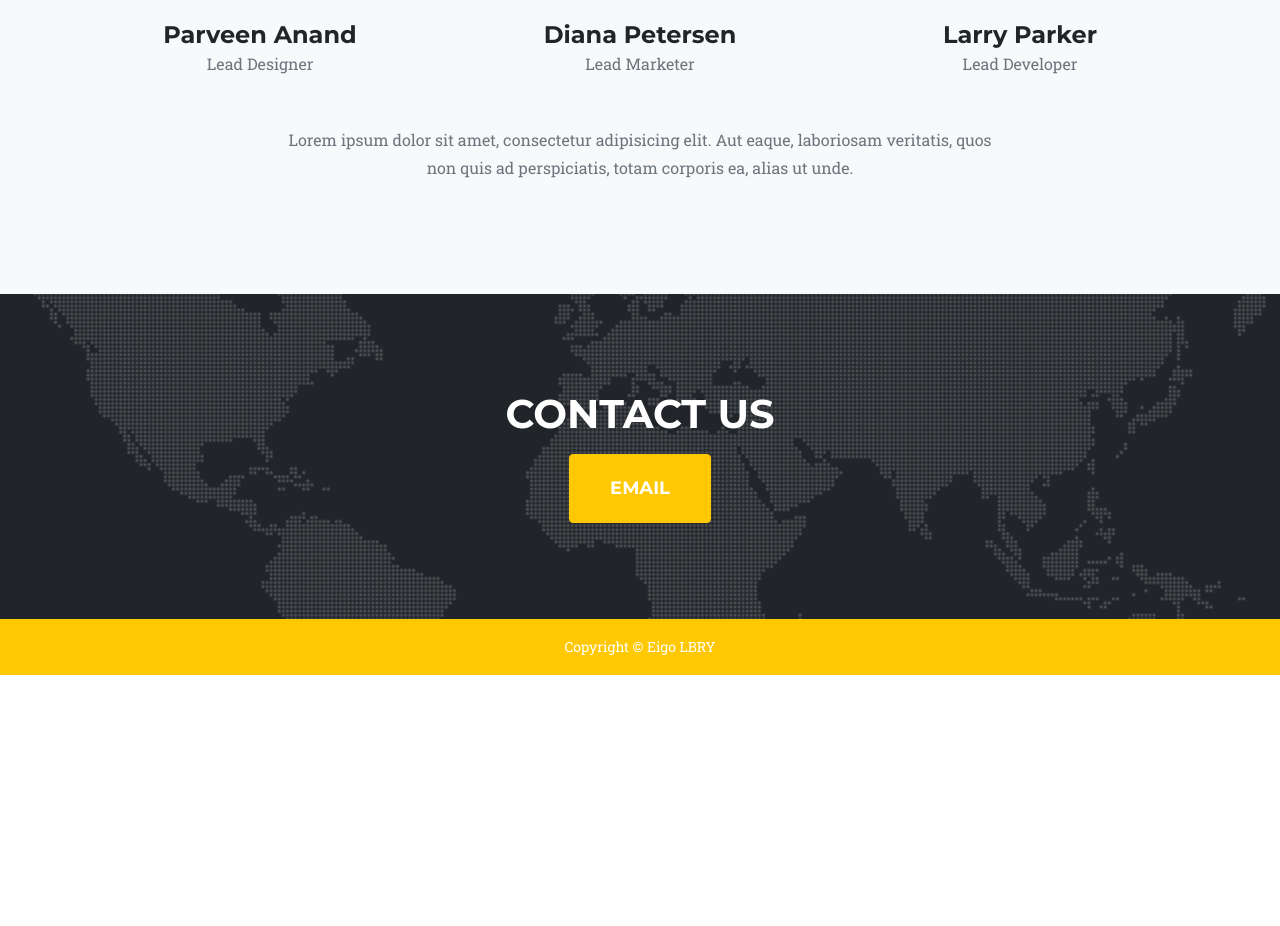
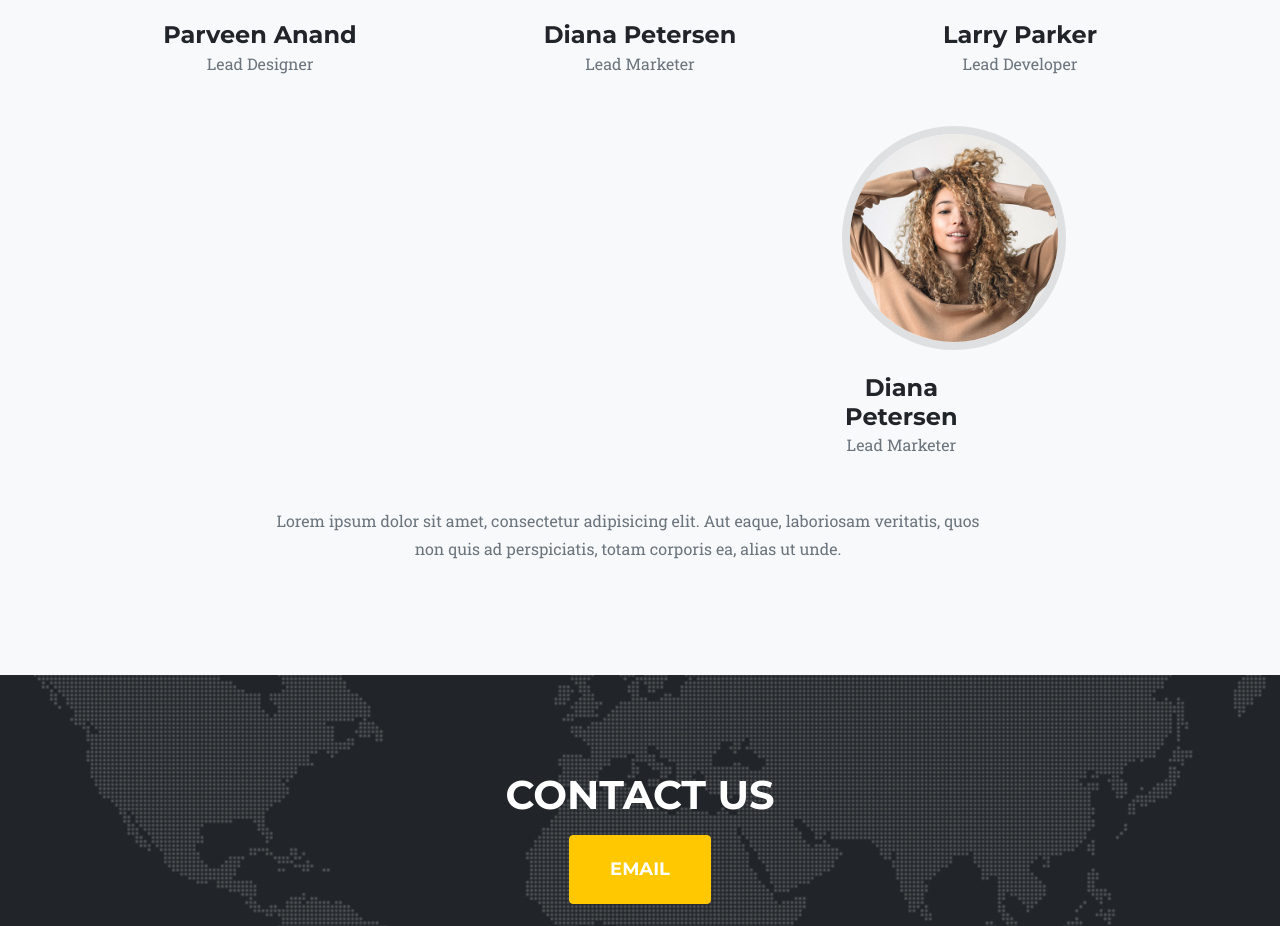
Before and after one commit to EssentialEnglish/Eigo, a plain HTML site: page index.html in a window 1280 px wide. Shown: the part 4628-5554 px from the top of the page. Before the commit the page ends 5303 px from the top, so only its background shows below. Drawn offline with Linux system fonts and the light colour scheme.

Commit message:
Update index.html

```diff
--- a/index.html
+++ b/index.html
@@ -187,11 +187,16 @@
                             <h4>Larry Parker</h4>
                             <p class="text-muted">Lead Developer</p>
                         </div>
+                    <div class="col-lg-4">
+                        <div class="team-member">
+                            <img class="mx-auto rounded-circle" src="assets/img/team/2.jpg" alt="..." />
+                            <h4>Diana Petersen</h4>
+                            <p class="text-muted">Lead Marketer</p>
+                        </div>
                     </div>
                 </div>
                 <div class="row">
-                    <div class="col-lg-8 mx-auto text-center"><p class="large text-muted">Lorem ipsum dolor sit amet, consectetur adipisicing elit. Aut eaque, laboriosam veritatis, quos non quis ad perspiciatis, totam corporis ea, alias ut unde.</p></div>
-                </div>
+                <div class="col-lg-8 mx-auto text-center"><p class="large text-muted">Lorem ipsum dolor sit amet, consectetur adipisicing elit. Aut eaque, laboriosam veritatis, quos non quis ad perspiciatis, totam corporis ea, alias ut unde.</p></div>
             </div>
         </section>
         <!-- Contact-->
```
